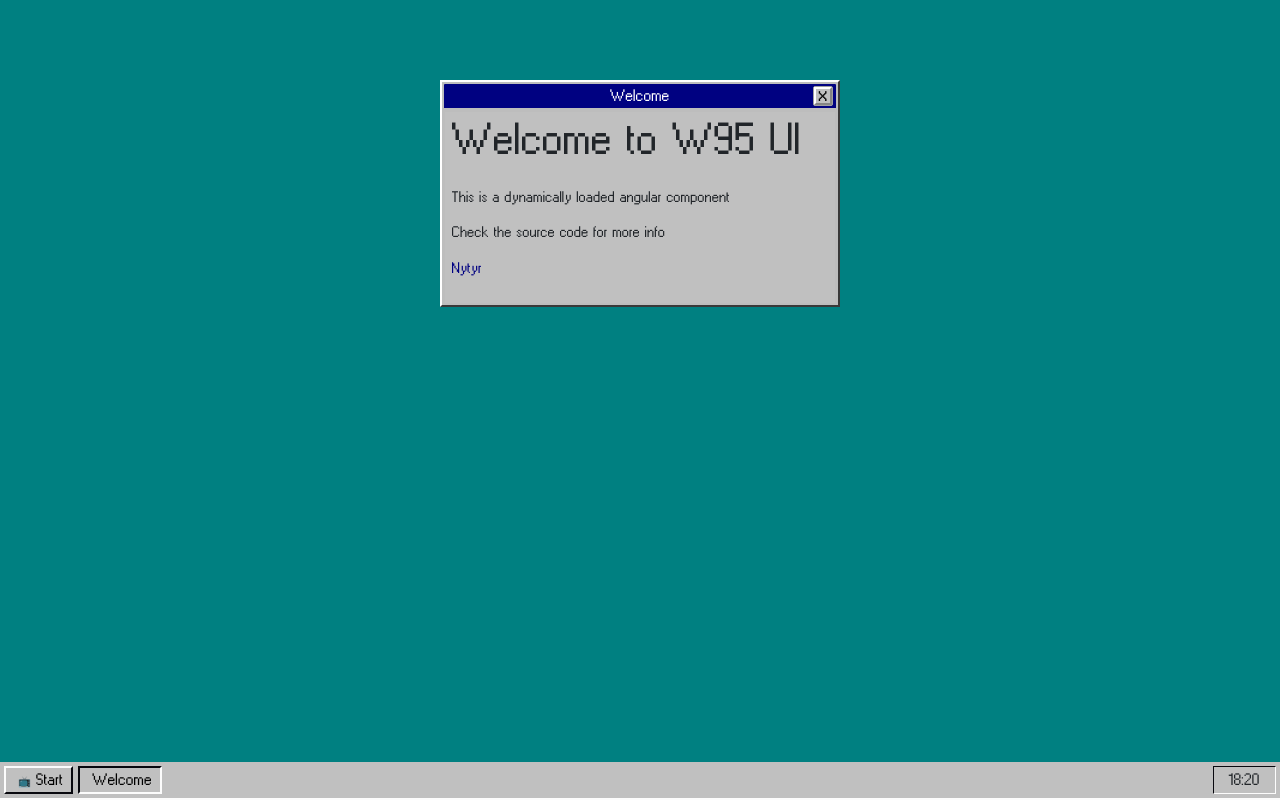
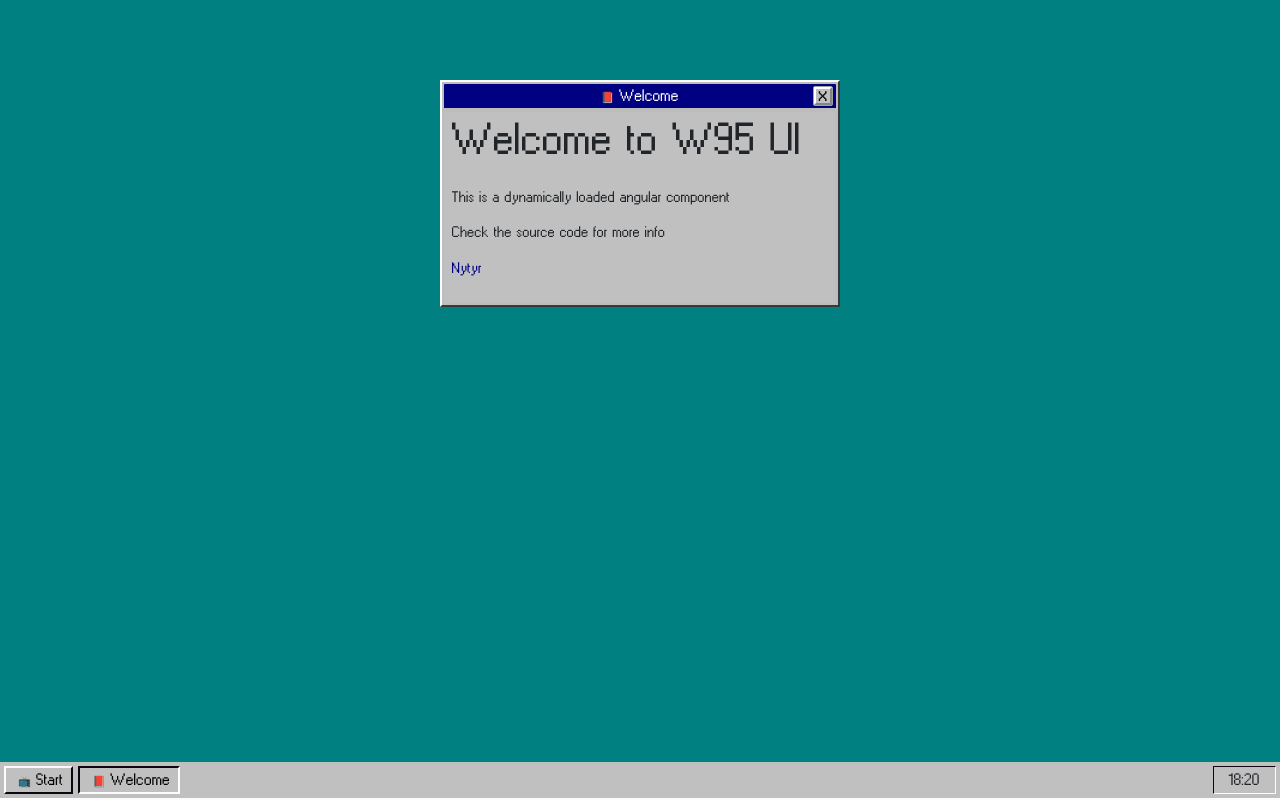
Before and after one commit to Nytyr/angular-windows-95, an Angular app: page / in a window 1280 px wide. Built offline with nearby package versions, Linux system fonts and the light colour scheme.

Commit message:
docs: ✏️ Change first title

```diff
--- a/src/app/app.component.ts
+++ b/src/app/app.component.ts
@@ -32,7 +32,7 @@ export class AppComponent implements AfterViewInit {
     {
       component: WelcomeComponent,
       zIndex: this.lastZIndex,
-      title: 'Welcome'
+      title: '📕 Welcome'
     }
   ];
 
```
